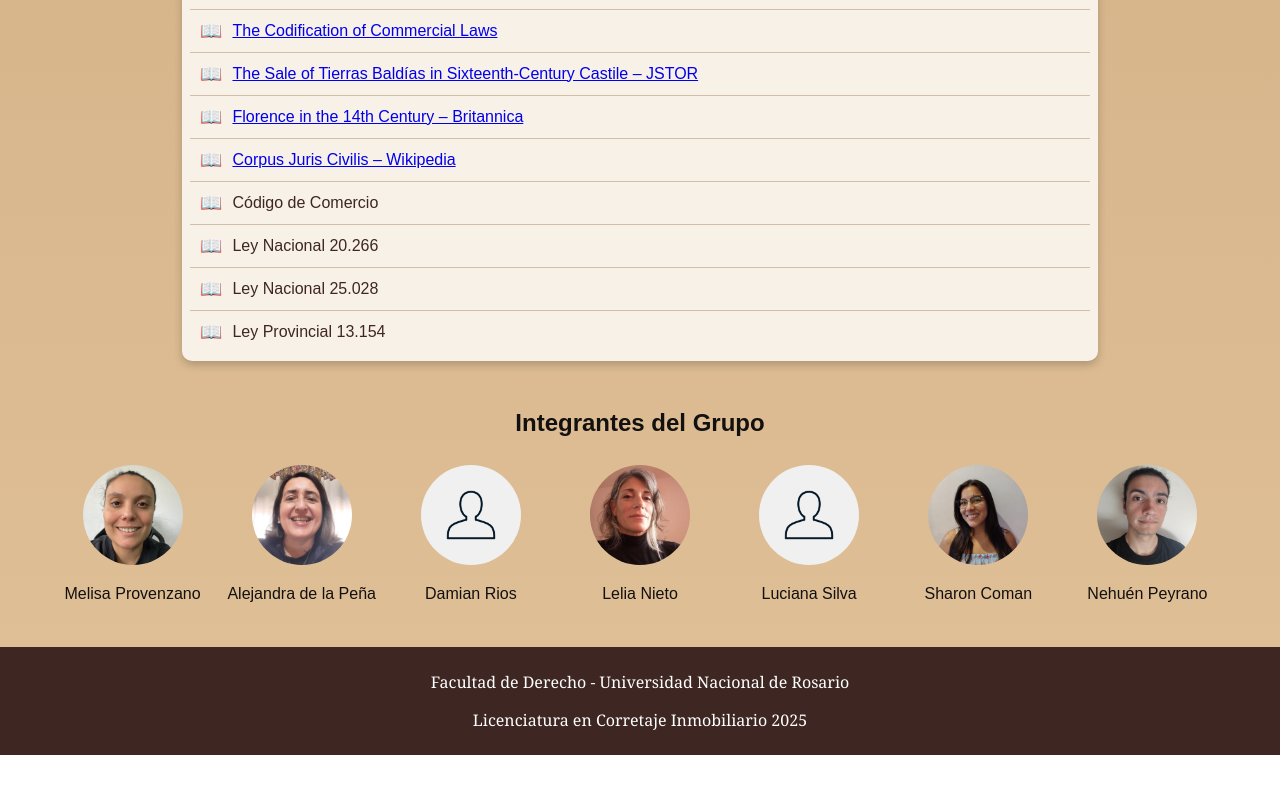
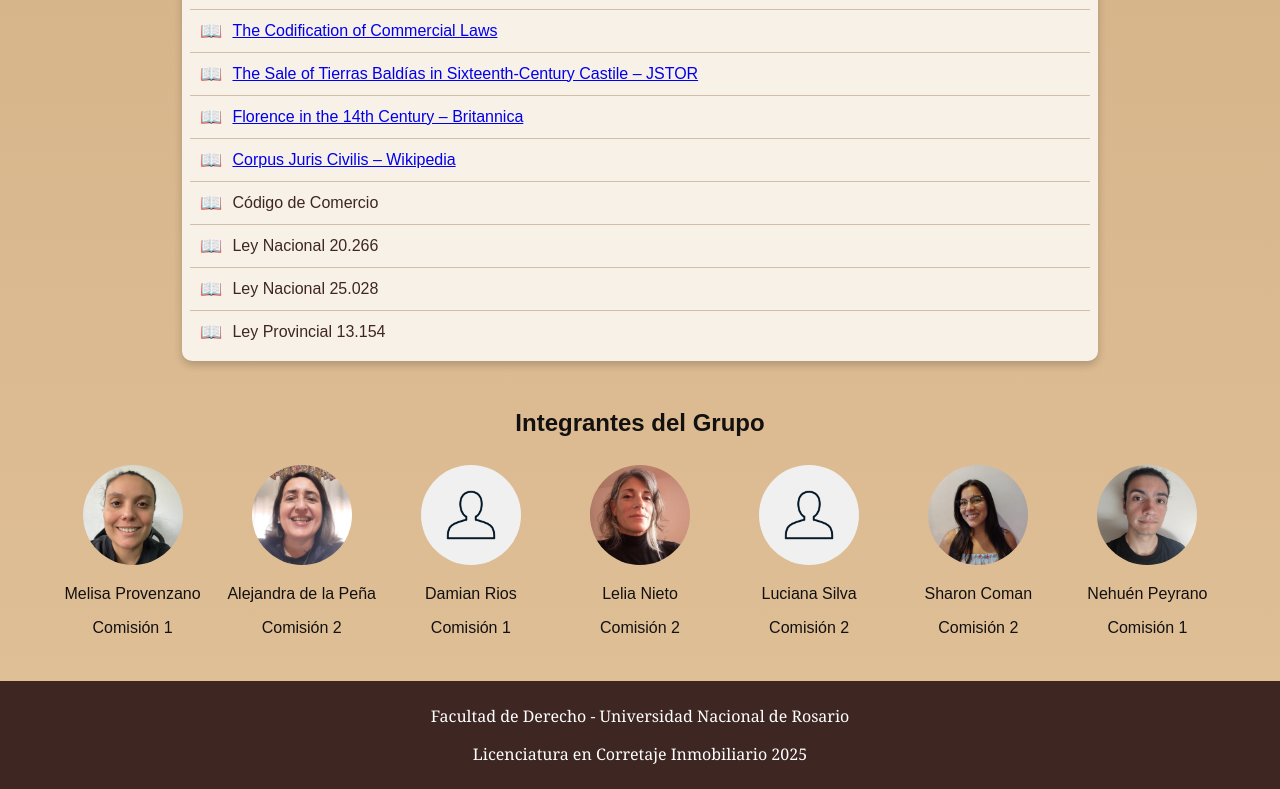
Before and after one commit to NehuenPey/Corretaje, a plain HTML site: page index.html in a window 1280 px wide. Shown: the part 6686-7475 px from the top of the page. Before the commit the page ends 7441 px from the top, so only its background shows below. Drawn offline with Linux system fonts and the light colour scheme.

Commit message:
Comisiones

```diff
--- a/index.html
+++ b/index.html
@@ -93,30 +93,37 @@
       <div class="member">
         <img src="img/Mel.jpg" alt="Img1" loading="lazy">
         <p>Melisa Provenzano</p>
+        <p>Comisión 1</p>
       </div>
       <div class="member">
         <img src="img/Alejandra.jpg" alt="Img2" loading="lazy">
         <p>Alejandra de la Peña</p>
+        <p>Comisión 2</p>
       </div>
       <div class="member">
         <img src="img/user-2935527_1280.webp" alt="Img3" loading="lazy">
         <p>Damian Rios</p>
+        <p>Comisión 1</p>
       </div>
       <div class="member">
         <img src="img/LeliaNeto.jpg" alt="Img4" loading="lazy">
         <p>Lelia Nieto</p>
+        <p>Comisión 2</p>
       </div>
       <div class="member">
         <img src="img/user-2935527_1280.webp" alt="Img5" loading="lazy">
         <p>Luciana Silva</p>
+        <p>Comisión 2</p>
       </div>
       <div class="member">
         <img src="img/Sharon.jpg" alt="Img6" loading="lazy">
         <p>Sharon Coman</p>
+        <p>Comisión 2</p>
       </div>
       <div class="member">
         <img src="img/PeyranoNehuen.jpg" alt="Img7" loading="lazy">
         <p>Nehuén Peyrano</p>
+        <p>Comisión 1</p>
       </div>
     </div>
   </section>
```
